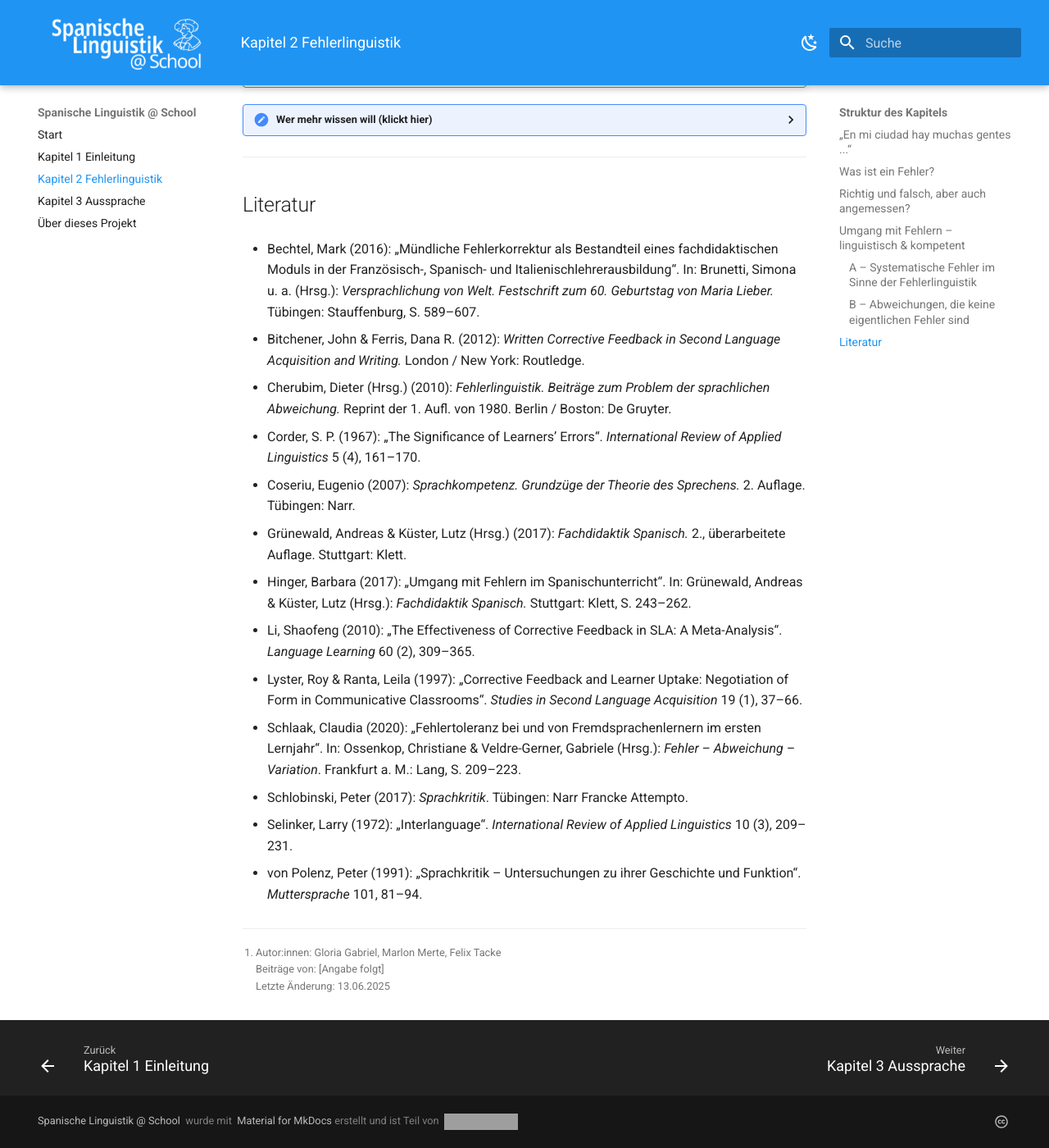
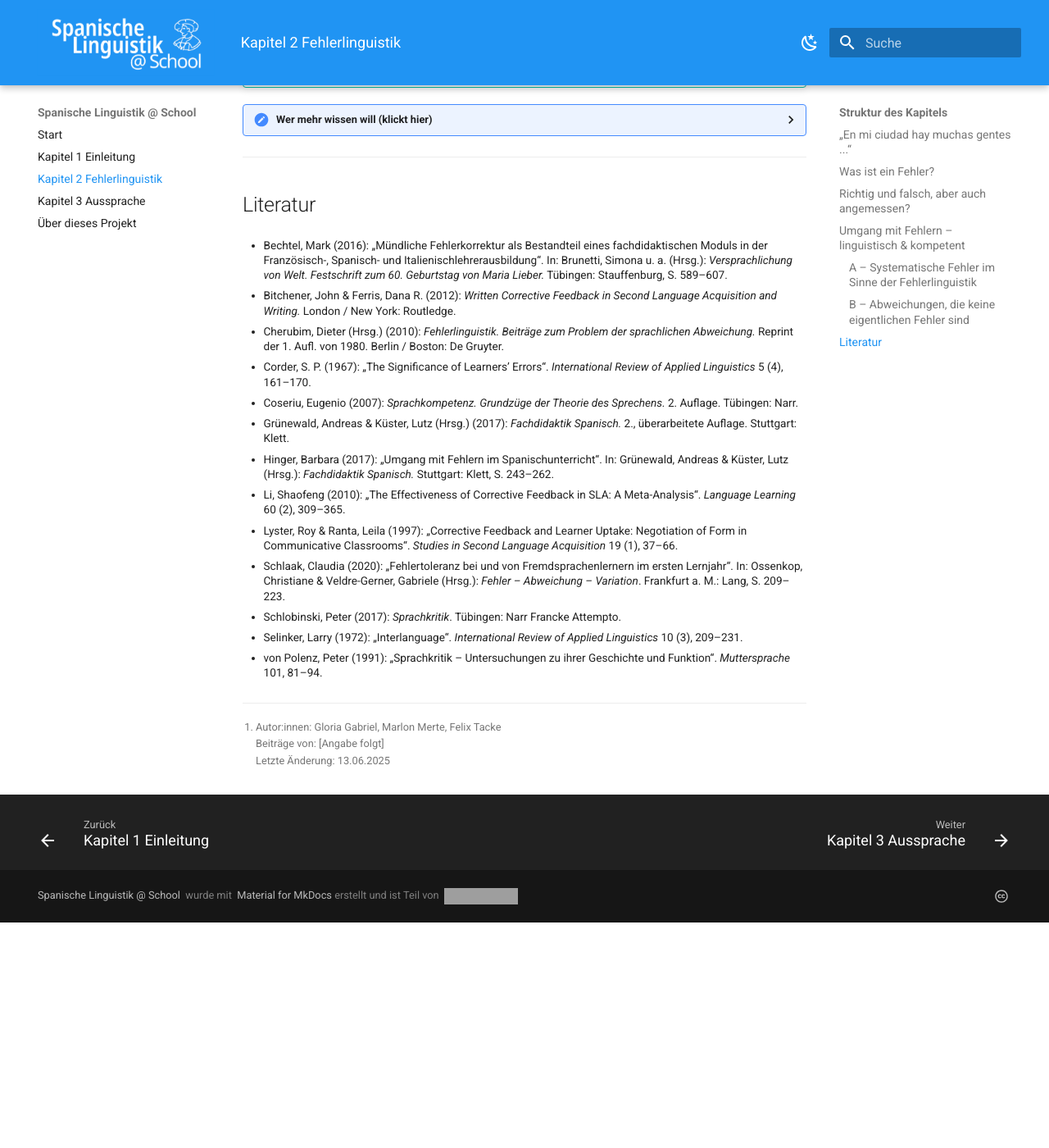
Before and after one commit to FTacke/spanisch-toolkit, an MkDocs documentation site: the page built from docs/fehlerlinguistik/fehlerlinguistik.md, in a window 1280 px wide and 1400 px high, scrolled down 6031 px. Shown: the whole window at 82% size. Built offline with MkDocs 1.6.1 and Material for MkDocs 9.7.7, drawn with Linux system fonts in a browser that asks for light colours; after the commit the page ends 7156 px from its top, so only the background shows below that; grey boxes are pictures that could not be loaded.

Commit message:
Add styling and HTML wrapper for Literatur section in Fehlerlinguistik docs

```diff
--- a/docs/assets/stylesheets/overrides.css
+++ b/docs/assets/stylesheets/overrides.css
@@ -94,3 +94,8 @@
 .cover-caption .badge {
   margin-bottom: 18px;
 }
+
+div.literatur {
+  font-size: 0.85em;
+  line-height: 1.35;
+}
--- a/docs/fehlerlinguistik/fehlerlinguistik.md
+++ b/docs/fehlerlinguistik/fehlerlinguistik.md
@@ -122,6 +122,8 @@ Natürlich bleibt es eine Frage der Situation: Manchmal ist eine direkte Korrekt
 
 ## Literatur
 
+<div class="literatur" markdown="1">
+
 - Bechtel, Mark (2016): „Mündliche Fehlerkorrektur als Bestandteil eines fachdidaktischen Moduls in der Französisch-, Spanisch- und Italienischlehrerausbildung“. In: Brunetti, Simona u. a. (Hrsg.): *Versprachlichung von Welt. Festschrift zum 60. Geburtstag von Maria Lieber.* Tübingen: Stauffenburg, S. 589–607.
 
 - Bitchener, John & Ferris, Dana R. (2012): *Written Corrective Feedback in Second Language Acquisition and Writing.* London / New York: Routledge.
@@ -148,6 +150,8 @@ Natürlich bleibt es eine Frage der Situation: Manchmal ist eine direkte Korrekt
 
 - von Polenz, Peter (1991): „Sprachkritik – Untersuchungen zu ihrer Geschichte und Funktion“. *Muttersprache* 101, 81–94.
 
+</div>
+
 [^*]: Autor:innen: Gloria Gabriel, Marlon Merte, Felix Tacke
       Beiträge von: [Angabe folgt]
       Letzte Änderung: 13.06.2025
```
